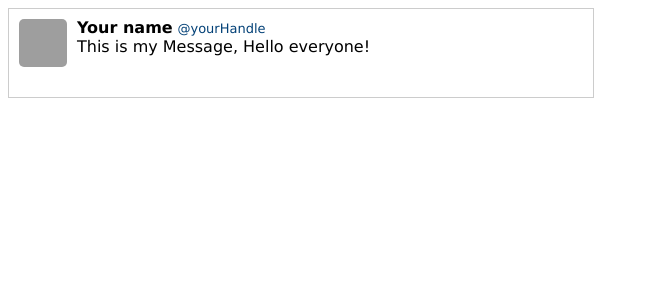
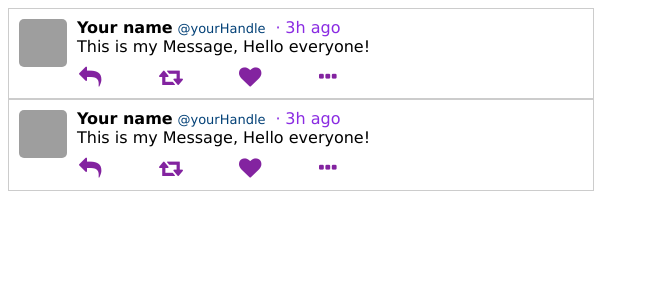
Before and after one commit to kashyap99saksham/React-FEB, a React (Create React App) app: page / in a window 1280 px wide. Shown: the top 300 px of the page, without its empty margins (0-649 px from the left). Built offline with nearby package versions, Linux system fonts and the light colour scheme; grey boxes are pictures that could not be loaded.

Commit message:
time for satyam

```diff
--- a/src/App.js
+++ b/src/App.js
@@ -10,6 +10,8 @@ const App = () => {
     return (
         <div>
           <Tweet />
+          <Tweet />
+
         </div>
     )
 }
--- /dev/null
+++ b/src/static-tweet/Options.js
@@ -0,0 +1,15 @@
+import React from 'react'
+
+const Options = () => {
+  return (
+    <>
+        <i className='fa fa-reply reply-button' />
+        <i className='fa fa-retweet retweet-button' />
+        <i className='fa fa-heart like-button' />
+        <i className='fa fa-ellipsis-h more-options-button' />
+
+    </>
+  )
+}
+
+export default Options
--- /dev/null
+++ b/src/static-tweet/Time.js
@@ -0,0 +1,9 @@
+import React from 'react'
+
+const Time = () => {
+  return (
+    <span className='time'>3h ago</span>
+  )
+}
+
+export default Time
--- a/src/static-tweet/Tweet.js
+++ b/src/static-tweet/Tweet.js
@@ -3,14 +3,19 @@ import Author from './Author'
 import Avatar from './Avatar'
 import './index.css'
 import Message from './Message'
+import Options from './Options'
+import Time from './Time'
 
 const Tweet = () => {
   return (
     <div className='tweet'>
         <Avatar />
         <div className='content'>
-          <Author />
+          <Author /> <Time />
           <Message />
+          <div className='buttons'>
+            <Options />
+          </div>
         </div>
 
     </div>
@@ -18,3 +23,7 @@ const Tweet = () => {
 }
 
 export default Tweet
+
+
+
+//props
--- a/src/static-tweet/index.css
+++ b/src/static-tweet/index.css
@@ -25,3 +25,20 @@
     color: rgb(3, 65, 119);
     font-size: 13px;
 }
+.time {
+    padding-left: 0.3em;
+    color: blueviolet;
+}
+.time::before {
+    content: '\00b7';
+    padding-right: 0.3em;
+}
+.buttons {
+    margin-top: 10px;
+    margin-left: 2px;
+    font-size: 1.4em;
+    color: rgb(131, 35, 160);
+}
+.buttons i {
+    width: 80px;
+}
```
